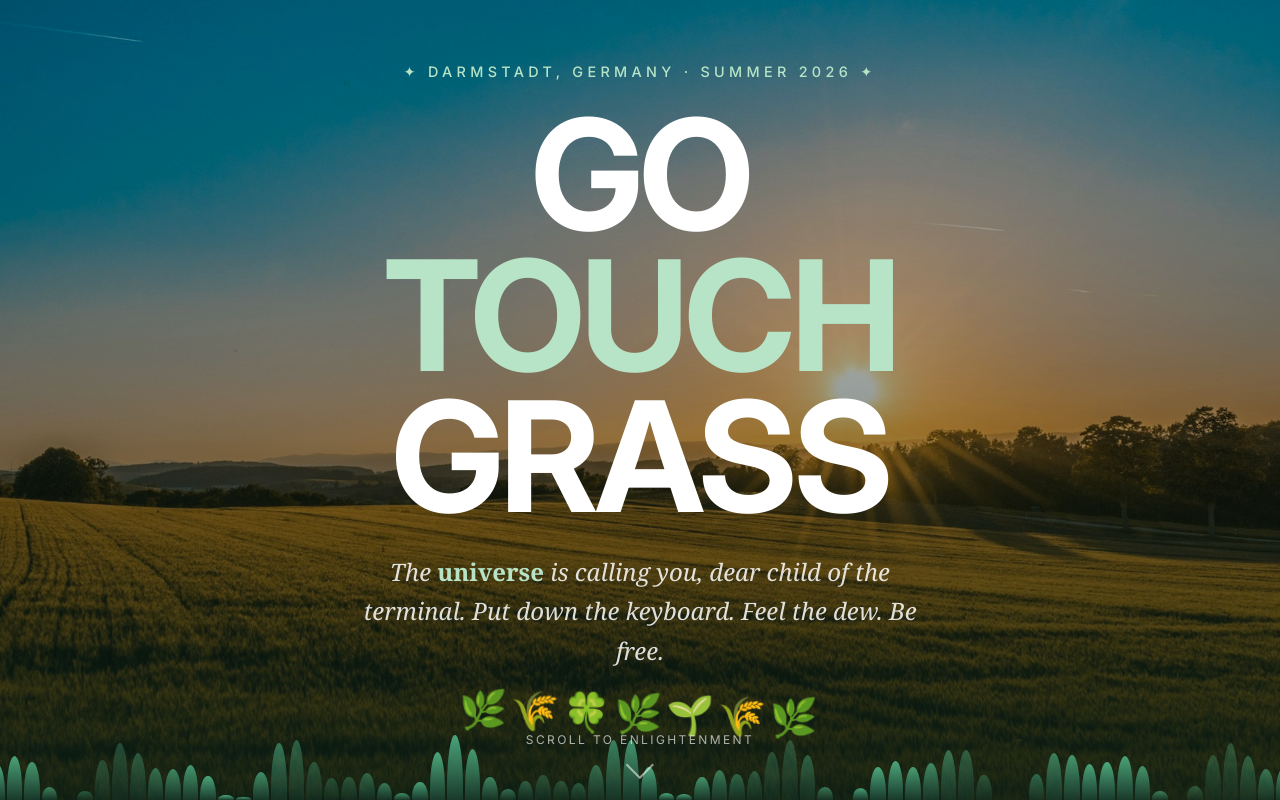
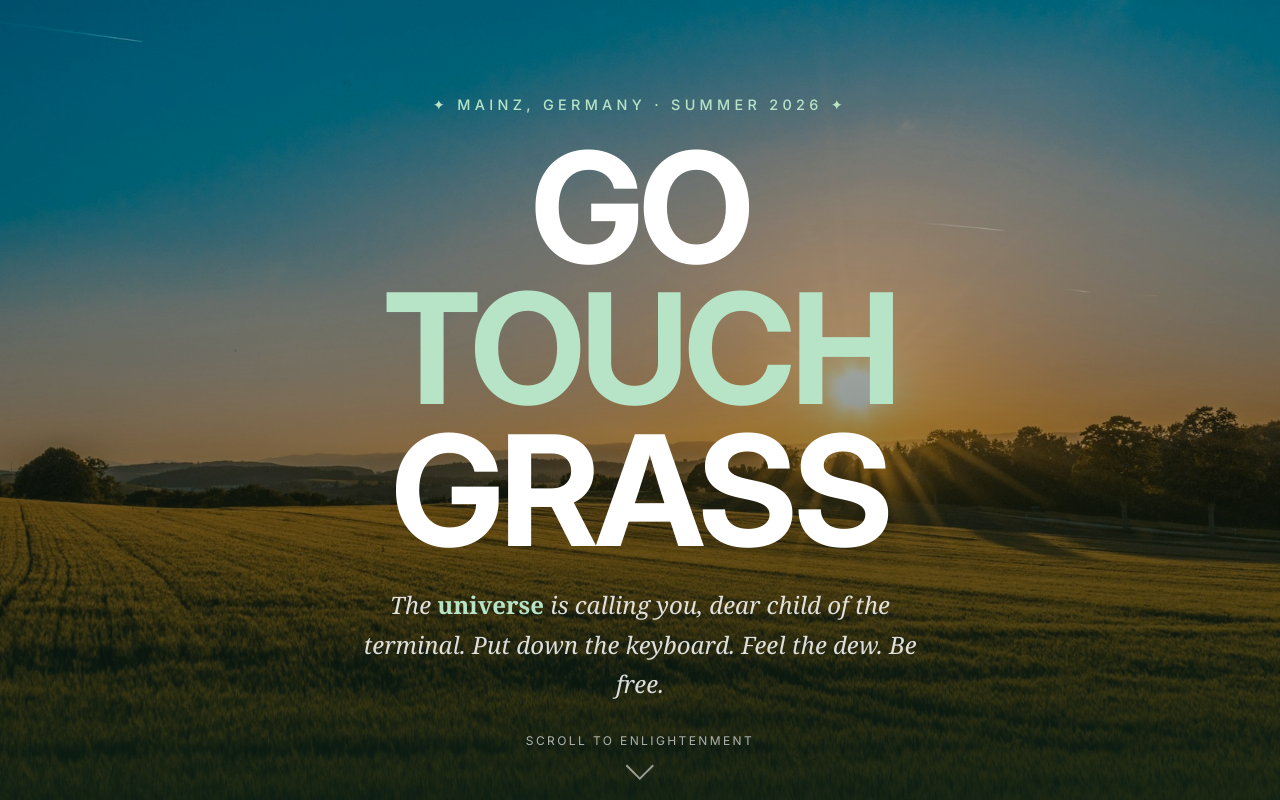
Before and after one commit to zebreus/campen, a Next.js app: page / in a window 1280 px wide. Shown: the top 800 px of the page. Built offline with nearby package versions, Linux system fonts and the light colour scheme.

Commit message:
Desloppify

```diff
--- a/pages/index.js
+++ b/pages/index.js
@@ -169,7 +169,7 @@ export default function Home() {
         <div className="heroBg" aria-hidden="true" />
 
         <div className="heroContent">
-          <p className="heroEyebrow">✦ Darmstadt, Germany · Summer 2026 ✦</p>
+          <p className="heroEyebrow">✦ Mainz, Germany · Summer 2026 ✦</p>
 
           <h1 className="heroTitle">
             Go<br />
@@ -182,25 +182,9 @@ export default function Home() {
             Put down the keyboard. Feel the dew. <em>Be free.</em>
           </p>
 
-          <div className="grassEmojis" aria-hidden="true">
+          {/* <div className="grassEmojis" aria-hidden="true">
             🌿🌾🍀🌿🌱🌾🌿
-          </div>
-        </div>
-
-        <div className="grassField" aria-hidden="true">
-          <div className="grassBlades">
-            {Array.from({ length: 80 }).map((_, i) => (
-              <div
-                key={i}
-                className="blade"
-                style={{
-                  height: `${30 + Math.sin(i * 0.7) * 20 + Math.cos(i * 1.3) * 15}px`,
-                  opacity: 0.6 + Math.sin(i * 0.5) * 0.3,
-                  animationDelay: `${(i * 0.08) % 2}s`,
-                }}
-              />
-            ))}
-          </div>
+          </div> */}
         </div>
 
         <div className="scrollCta" aria-label="Scroll down">
@@ -209,9 +193,6 @@ export default function Home() {
         </div>
       </section>
 
-      {/* ═══════════════════════════════════════════
-          MARQUEE
-      ═══════════════════════════════════════════ */}
       <div className="marqueeBar" aria-hidden="true">
         <div className="marqueeTrack">
           {marqueeItems.map((item, i) => (
@@ -261,7 +242,7 @@ export default function Home() {
           </p>
         </div>
 
-        {/* Stats */}
+        {/*
         <div className="statsRow">
           <div className="statItem fadeUp delay1">
             <span className="statNumber">3</span>
@@ -279,7 +260,7 @@ export default function Home() {
             <span className="statNumber">0</span>
             <span className="statLabel">standing desks</span>
           </div>
-        </div>
+        </div> */}
 
         {/* Quote */}
         <div className="quoteBlock fadeUp delay2">
@@ -292,7 +273,7 @@ export default function Home() {
         </div>
 
         {/* Feature Cards */}
-        <div className="container">
+        {/* <div className="container">
           <div className="textCenter mb3">
             <p className="sectionLabel">✦ What Awaits You ✦</p>
             <h2 className="sectionTitle fadeUp">
@@ -309,7 +290,7 @@ export default function Home() {
               </div>
             ))}
           </div>
-        </div>
+        </div> */}
 
         {/* Second marquee-style text block */}
         <div className="container textCenter mb5" style={{ marginTop: '5rem' }}>
@@ -402,7 +383,7 @@ export default function Home() {
       ═══════════════════════════════════════════ */}
       <footer className="footer">
         <p>
-          🌿 DARMCAMP · Somewhere in a field · Darmstadt, Germany ·{' '}
+          🌿 DARMCAMP · Somewhere in a field · Mainz, Germany ·{' '}
           <a href="mailto:camp@darm.camp">camp@darm.camp</a>
         </p>
         <p style={{ marginTop: '0.5rem' }}>
--- a/styles/globals.css
+++ b/styles/globals.css
@@ -193,11 +193,14 @@ body {
   padding: 0.65rem 0;
   overflow: hidden;
   white-space: nowrap;
+  position: sticky;
+  top: 0;
+  z-index: 10;
 }
 
 .marqueeTrack {
   display: inline-block;
-  animation: marquee 18s linear infinite;
+  animation: marquee 45s linear infinite;
 }
 
 @keyframes marquee {
@@ -207,12 +210,12 @@ body {
 
 .marqueeItem {
   display: inline-block;
-  padding: 0 2rem;
+  padding: 0 4rem;
 }
-
+/*
 .marqueeItem::before {
   content: '🌿 ';
-}
+} */
 
 /* ============================================================
    ABOUT / MARKETING SECTION
```
